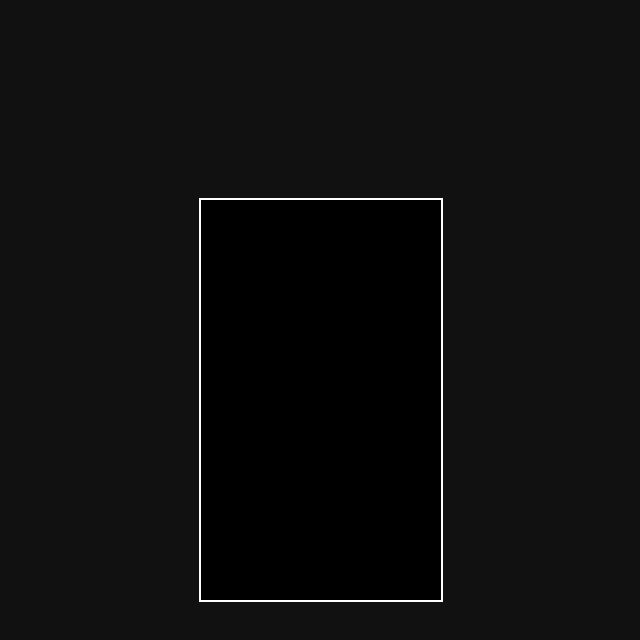
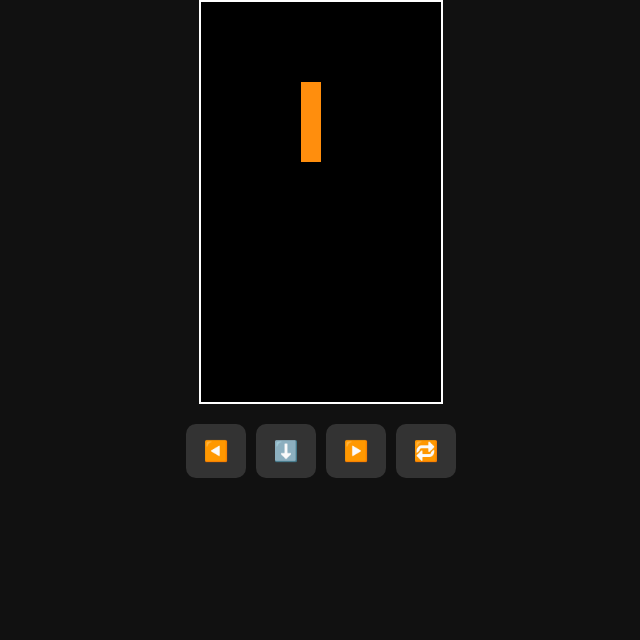
Before and after one commit to GmikeBy/Tetris, a plain HTML site: page Index.html in a window 1280 px wide. Shown: the whole page, without its empty margins (319-959 px from the left). Drawn offline with Linux system fonts and the light colour scheme.

Commit message:
Update Index.html

```diff
--- a/Index.html
+++ b/Index.html
@@ -1,4 +1,5 @@
-<!DOCTYPE html><html lang="en">
+<!DOCTYPE html>
+<html lang="en">
 <head>
   <meta charset="UTF-8">
   <title>Tetris Game</title>
@@ -6,23 +7,55 @@
     body {
       background: #111;
       display: flex;
-      justify-content: center;
+      flex-direction: column;
       align-items: center;
       height: 100vh;
       margin: 0;
+      font-family: sans-serif;
+      color: white;
     }
     canvas {
       border: 2px solid white;
       background-color: black;
     }
+    .controls {
+      display: flex;
+      flex-wrap: wrap;
+      justify-content: center;
+      margin-top: 20px;
+      gap: 10px;
+    }
+    .controls button {
+      background: #333;
+      color: white;
+      font-size: 20px;
+      border: none;
+      padding: 15px;
+      border-radius: 10px;
+      min-width: 60px;
+      cursor: pointer;
+    }
+    .controls button:active {
+      background: #555;
+    }
   </style>
 </head>
 <body>
   <canvas id="tetris" width="240" height="400"></canvas>
+
+  <div class="controls">
+    <button onclick="playerMove(-1)">◀️</button>
+    <button onclick="playerDrop()">⬇️</button>
+    <button onclick="playerMove(1)">▶️</button>
+    <button onclick="playerRotate(1)">🔁</button>
+  </div>
+
   <script>
     const canvas = document.getElementById('tetris');
     const context = canvas.getContext('2d');
-    context.scale(20, 20);function arenaSweep() {
+    context.scale(20, 20);
+
+    function arenaSweep() {
       outer: for (let y = arena.length - 1; y > 0; --y) {
         for (let x = 0; x < arena[y].length; ++x) {
           if (arena[y][x] === 0) {
@@ -188,3 +221,51 @@ function rotate(matrix, dir) {
     let dropCounter = 0;
     let dropInterval = 1000;
     let lastTime = 0;
+
+    function update(time = 0) {
+      const deltaTime = time - lastTime;
+      lastTime = time;
+      dropCounter += deltaTime;
+      if (dropCounter > dropInterval) {
+        playerDrop();
+      }
+      draw();
+      requestAnimationFrame(update);
+    }
+
+    document.addEventListener('keydown', event => {
+      if (event.key === 'ArrowLeft') {
+        playerMove(-1);
+      } else if (event.key === 'ArrowRight') {
+        playerMove(1);
+      } else if (event.key === 'ArrowDown') {
+        playerDrop();
+      } else if (event.key === 'q') {
+        playerRotate(-1);
+      } else if (event.key === 'w') {
+        playerRotate(1);
+      }
+    });
+
+    const colors = [
+      null,
+      '#FF0D72',
+      '#0DC2FF',
+      '#0DFF72',
+      '#F538FF',
+      '#FF8E0D',
+      '#FFE138',
+      '#3877FF',
+    ];
+
+    const arena = createMatrix(12, 20);
+    const player = {
+      pos: {x: 0, y: 0},
+      matrix: null,
+    };
+
+    playerReset();
+    update();
+  </script>
+</body>
+</html>
```
Lines whose indentation alone changed are shown as unchanged.
